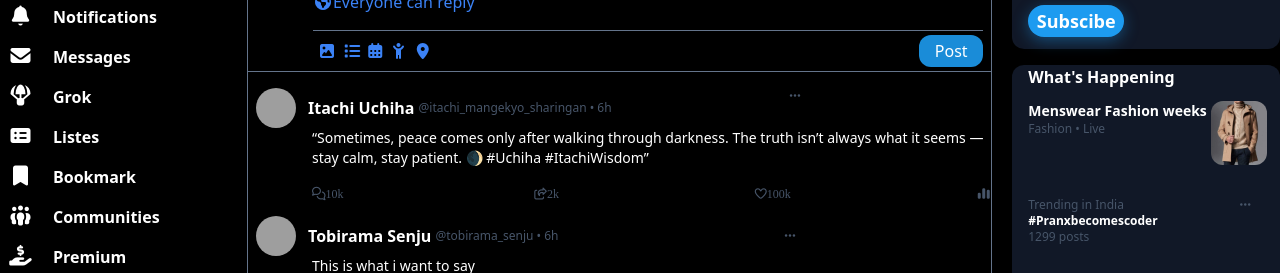
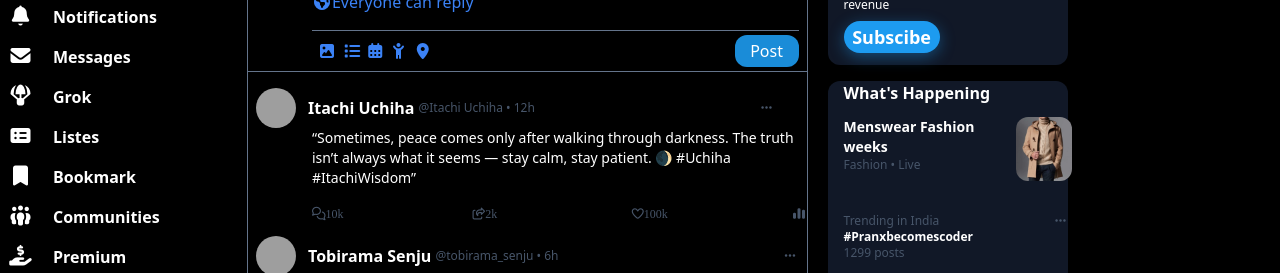
Before and after one commit to Prashant-rajput2008/twitter-clone, a website: page index.html in a window 1280 px wide. Shown: the part 139-412 px from the top of the page. Drawn offline with nearby package versions, Linux system fonts and the light colour scheme; grey boxes are pictures that could not be loaded.

Commit message:
Add files via upload

```diff
--- a/index.html
+++ b/index.html
@@ -18,8 +18,8 @@
 
 </head>
 
-<body class="bg-black ml-2 lg:flex justify-center items-center">
-    <div class="flex w-10/12 h-full md:container my-4"">
+<body class="bg-black ml-2 md:flex md:justify-center md:items-center">
+    <div class="flex w-10/12 h-full my-4"">
         <div class="h-full fixed w-8 md:w-48 lg:w-60 border-r-[1px] border-slate-500 ">
             <div>
                 <img class="h-8 w-8 " src="logo.jpg" alt="Twitter logo">
@@ -155,11 +155,13 @@
             <div class="mt-4 mx-2 flex">
                 <div><img src="https://i.redd.it/n9vx5nzrc6971.png" alt="kageyama"
                         class="p-0 m-0 h-10 w-10 rounded-[50%]"></div>
-                <div class="ml-3 md:flex items-center justify-center">
-                    <h1 class="font-bold">Itachi Uchiha</h1>
-                    <p class="text-xs text-slate-600 ml-1">@itachi_mangekyo_sharingan • 6h</p>
+                <div class="ml-3 flex items-center justify-center">
+                    <div class="md:flex items-center justify-center">
+                        <h1 class="font-bold">Itachi Uchiha</h1>
+                        <p class="text-xs text-slate-600 ml-1">@Itachi Uchiha • 12h</p>
+                    </div>
+                    <div class="text-xs text-slate-600  cursor-pointer ml-28 md:ml-56"><i class="fa-solid fa-ellipsis"></i></div>
                 </div>
-                <div class="text-xs text-slate-600 ml-28 md:ml-44 cursor-pointer"><i class="fa-solid fa-ellipsis"></i></div>
             </div>
             <p class="text-sm md:ml-16">“Sometimes, peace comes only after walking through darkness. The truth isn’t always
                 what it seems — stay calm, stay patient. 🌒 #Uchiha #ItachiWisdom”</p>
```
